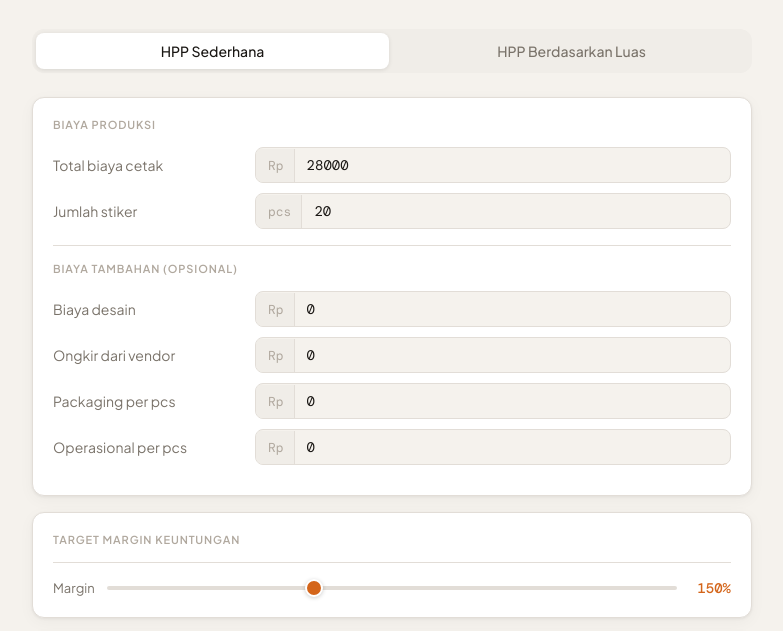
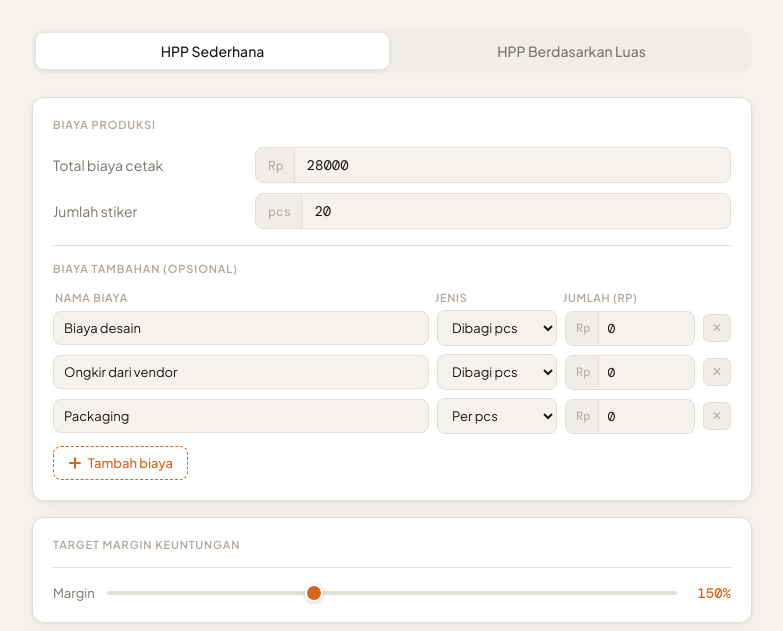
Before and after one commit to copycatcodex/MenghitungHPPStiker, a plain HTML site: page index.html in a window 1280 px wide. Shown: the part 120-751 px from the top of the page, without its empty margins (248-1031 px from the left). Drawn offline with nearby package versions, Linux system fonts and the light colour scheme.

Commit message:
Add dynamic extra costs section to index.html

```diff
--- a/index.html
+++ b/index.html
@@ -208,6 +208,104 @@
     grid-template-columns: 1fr 1fr;
     gap: 10px;
     margin-top: 1rem;
+  }
+
+  .extra-header {
+    display: grid;
+    grid-template-columns: 1fr 120px 130px 28px;
+    gap: 8px;
+    margin-bottom: 6px;
+    padding: 0 2px;
+  }
+
+  .extra-header span {
+    font-size: 11px;
+    font-weight: 600;
+    letter-spacing: 0.06em;
+    text-transform: uppercase;
+    color: var(--text-hint);
+  }
+
+  .extra-row {
+    display: grid;
+    grid-template-columns: 1fr 120px 130px 28px;
+    gap: 8px;
+    margin-bottom: 8px;
+    align-items: center;
+  }
+
+  .extra-row input[type="number"],
+  .extra-row input[type="text"] {
+    padding: 8px 10px;
+    border: 1px solid var(--border);
+    border-radius: var(--radius-sm);
+    font-family: 'Plus Jakarta Sans', sans-serif;
+    font-size: 13px;
+    background: var(--bg);
+    color: var(--text);
+    outline: none;
+    width: 100%;
+    transition: border-color 0.15s;
+  }
+
+  .extra-row input:focus { border-color: var(--accent); background: var(--surface); }
+
+  .extra-row select {
+    padding: 8px 10px;
+    border: 1px solid var(--border);
+    border-radius: var(--radius-sm);
+    font-family: 'Plus Jakarta Sans', sans-serif;
+    font-size: 13px;
+    background: var(--bg);
+    color: var(--text);
+    outline: none;
+    cursor: pointer;
+    width: 100%;
+    transition: border-color 0.15s;
+  }
+
+  .extra-row select:focus { border-color: var(--accent); }
+
+  .extra-input-wrap {
+    display: flex;
+    align-items: center;
+    border: 1px solid var(--border);
+    border-radius: var(--radius-sm);
+    background: var(--bg);
+    overflow: hidden;
+    transition: border-color 0.15s;
+  }
+
+  .extra-input-wrap:focus-within { border-color: var(--accent); background: var(--surface); }
+
+  .extra-input-wrap span {
+    padding: 8px 8px 8px 10px;
+    font-size: 12px;
+    color: var(--text-hint);
+    font-family: 'DM Mono', monospace;
+    border-right: 1px solid var(--border);
+    background: var(--surface2);
+    white-space: nowrap;
+  }
+
+  .extra-input-wrap input {
+    border: none !important;
+    background: transparent !important;
+    padding: 8px 8px !important;
+    flex: 1;
+    min-width: 0;
+    font-family: 'DM Mono', monospace !important;
+  }
+
+  @media (max-width: 600px) {
+    .extra-header { grid-template-columns: 1fr 100px 110px 28px; }
+    .extra-row { grid-template-columns: 1fr 100px 110px 28px; }
+  }
+
+  @media (max-width: 480px) {
+    .extra-header { display: none; }
+    .extra-row { grid-template-columns: 1fr 1fr; grid-template-rows: auto auto; }
+    .extra-row .extra-input-wrap { grid-column: 1 / -1; }
   }
 
   @media (max-width: 480px) {
@@ -513,34 +611,17 @@
       </div>
       <hr class="divider">
       <p class="card-title">Biaya Tambahan (opsional)</p>
-      <div class="field">
-        <label>Biaya desain</label>
-        <div class="input-wrap">
-          <span>Rp</span>
-          <input type="number" id="s-desain" value="0" min="0" oninput="calcSimple()">
-        </div>
+      <div class="extra-header">
+        <span>Nama biaya</span>
+        <span>Jenis</span>
+        <span>Jumlah (Rp)</span>
+        <span></span>
       </div>
-      <div class="field">
-        <label>Ongkir dari vendor</label>
-        <div class="input-wrap">
-          <span>Rp</span>
-          <input type="number" id="s-ongkir" value="0" min="0" oninput="calcSimple()">
-        </div>
-      </div>
-      <div class="field">
-        <label>Packaging per pcs</label>
-        <div class="input-wrap">
-          <span>Rp</span>
-          <input type="number" id="s-pack" value="0" min="0" oninput="calcSimple()">
-        </div>
-      </div>
-      <div class="field">
-        <label>Operasional per pcs</label>
-        <div class="input-wrap">
-          <span>Rp</span>
-          <input type="number" id="s-ops" value="0" min="0" oninput="calcSimple()">
-        </div>
-      </div>
+      <div id="extra-rows"></div>
+      <button class="add-btn" onclick="addExtra()">
+        <svg width="14" height="14" viewBox="0 0 14 14" fill="none" stroke="currentColor" stroke-width="2" stroke-linecap="round"><line x1="7" y1="2" x2="7" y2="12"/><line x1="2" y1="7" x2="12" y2="7"/></svg>
+        Tambah biaya
+      </button>
     </div>
 
     <div class="card">
@@ -556,7 +637,7 @@
       <p class="card-title">Hasil Perhitungan</p>
       <div class="rumus-box">
         <div class="r-title">Rumus HPP</div>
-        <div class="r-formula">HPP/pcs = (Biaya cetak + Desain + Ongkir) ÷ Jumlah pcs<br>+ Packaging + Operasional</div>
+        <div class="r-formula">HPP/pcs = (Biaya produksi + Total biaya dibagi pcs) ÷ Jumlah pcs<br>+ Total biaya per pcs</div>
       </div>
       <div class="results-grid">
         <div class="metric accent">
@@ -667,19 +748,65 @@
     return 'Rp ' + Math.round(n).toLocaleString('id-ID');
   }
 
+  // ---- BIAYA TAMBAHAN DINAMIS ----
+  let extras = [
+    { name: 'Biaya desain', type: 'total', amount: 0 },
+    { name: 'Ongkir dari vendor', type: 'total', amount: 0 },
+    { name: 'Packaging', type: 'per_pcs', amount: 0 },
+  ];
+
+  function renderExtras() {
+    const cont = document.getElementById('extra-rows');
+    cont.innerHTML = '';
+    extras.forEach((e, i) => {
+      const div = document.createElement('div');
+      div.className = 'extra-row';
+      div.innerHTML = `
+        <input type="text" class="name-input" value="${e.name}" placeholder="nama biaya" oninput="extras[${i}].name=this.value">
+        <select onchange="extras[${i}].type=this.value;calcSimple()">
+          <option value="total" ${e.type==='total'?'selected':''}>Dibagi pcs</option>
+          <option value="per_pcs" ${e.type==='per_pcs'?'selected':''}>Per pcs</option>
+        </select>
+        <div class="extra-input-wrap">
+          <span>Rp</span>
+          <input type="number" value="${e.amount}" min="0" placeholder="0" oninput="extras[${i}].amount=parseFloat(this.value)||0;calcSimple()">
+        </div>
+        ${extras.length > 1
+          ? `<button class="remove-btn" onclick="removeExtra(${i})" title="Hapus">×</button>`
+          : '<div style="width:28px"></div>'
+        }
+      `;
+      cont.appendChild(div);
+    });
+    calcSimple();
+  }
+
+  function addExtra() {
+    extras.push({ name: '', type: 'total', amount: 0 });
+    renderExtras();
+  }
+
+  function removeExtra(i) {
+    extras.splice(i, 1);
+    renderExtras();
+  }
+
   function calcSimple() {
-    const biaya   = parseFloat(document.getElementById('s-biaya').value)  || 0;
-    const pcs     = parseFloat(document.getElementById('s-pcs').value)    || 1;
-    const desain  = parseFloat(document.getElementById('s-desain').value) || 0;
-    const ongkir  = parseFloat(document.getElementById('s-ongkir').value) || 0;
-    const pack    = parseFloat(document.getElementById('s-pack').value)   || 0;
-    const ops     = parseFloat(document.getElementById('s-ops').value)    || 0;
-    const margin  = parseFloat(document.getElementById('s-margin').value) || 100;
+    const biaya  = parseFloat(document.getElementById('s-biaya').value) || 0;
+    const pcs    = parseFloat(document.getElementById('s-pcs').value)   || 1;
+    const margin = parseFloat(document.getElementById('s-margin').value) || 100;
 
     document.getElementById('s-margin-label').textContent = margin + '%';
     document.getElementById('s-margin-badge').textContent = margin + '%';
 
-    const hpp    = (biaya / pcs) + (desain / pcs) + (ongkir / pcs) + pack + ops;
+    let extraTotal = 0;
+    let extraPerPcs = 0;
+    extras.forEach(e => {
+      if (e.type === 'total') extraTotal += e.amount;
+      else extraPerPcs += e.amount;
+    });
+
+    const hpp    = (biaya / pcs) + (extraTotal / pcs) + extraPerPcs;
     const jual   = hpp * (1 + margin / 100);
     const untung = jual - hpp;
     const total  = untung * pcs;
@@ -782,7 +909,7 @@
     listEl.innerHTML = html;
   }
 
-  calcSimple();
+  renderExtras();
   renderRows();
 </script>
 </body>
```
